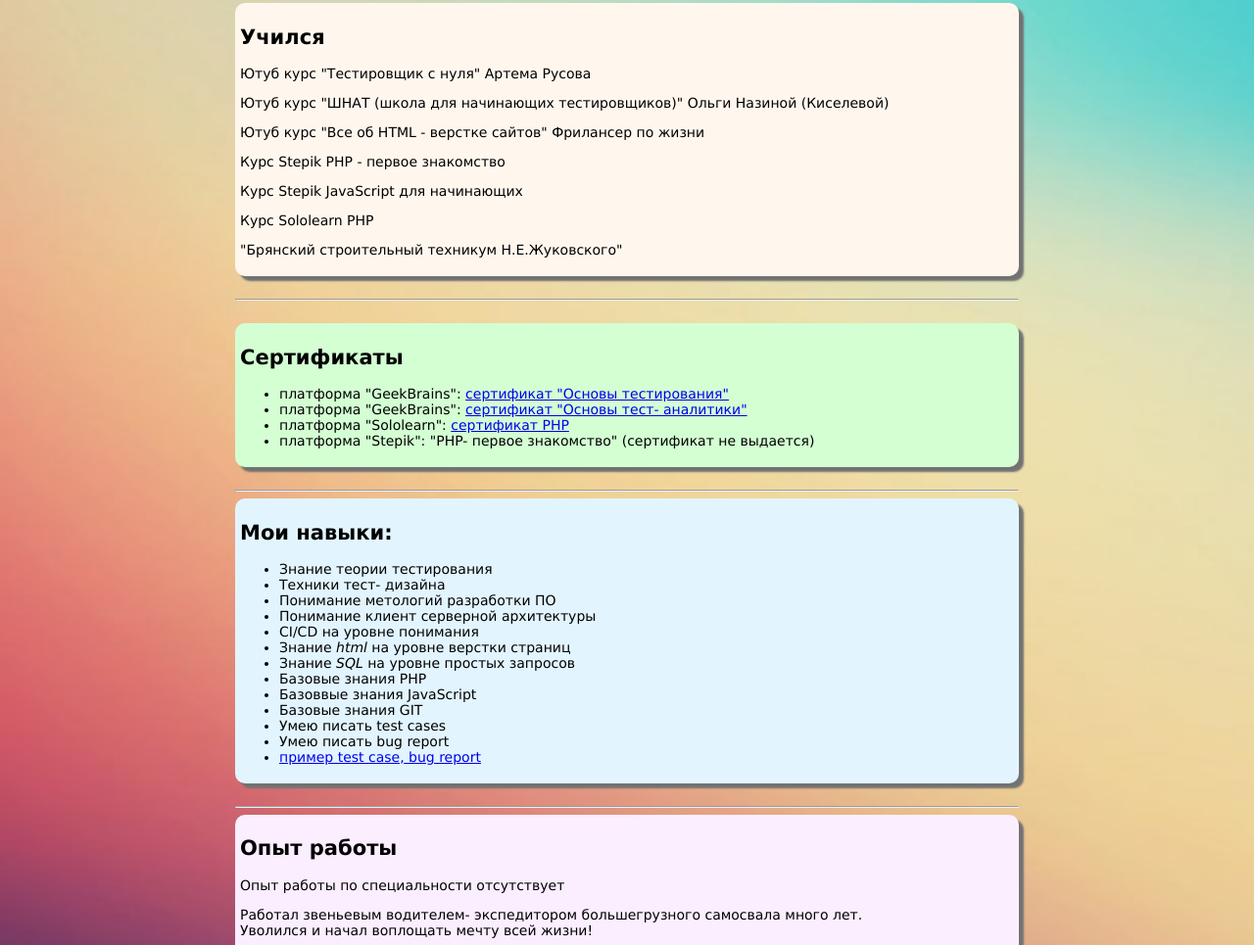
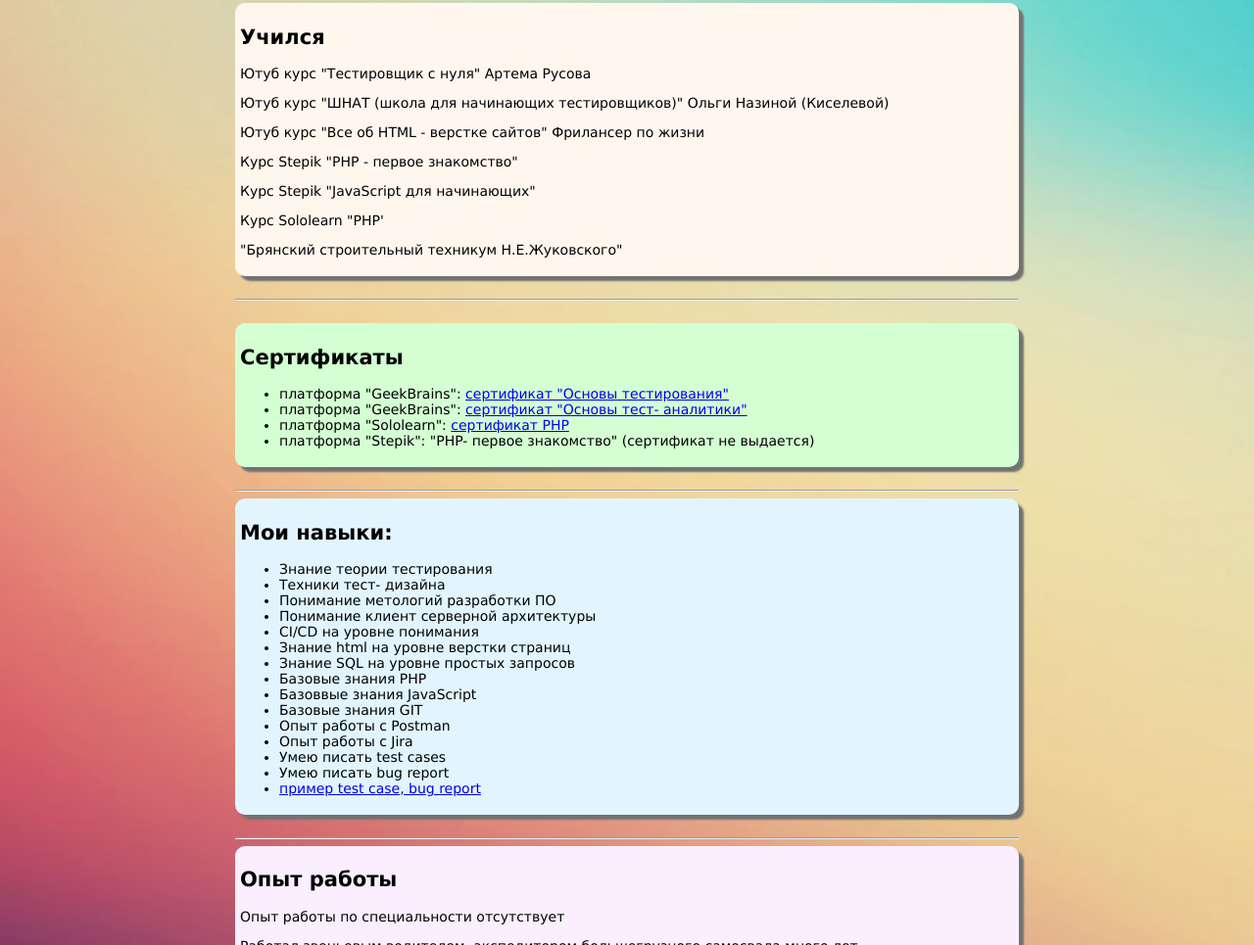
Before and after one commit to RudoiSergei/resume, a plain HTML site: page index.html in a window 1280 px wide. Shown: the part 402-1367 px from the top of the page at 98% size. Drawn offline with Linux system fonts and the light colour scheme.

Commit message:
Update index.html

```diff
--- a/index.html
+++ b/index.html
@@ -32,9 +32,9 @@
             <p>Ютуб курс "Тестировщик с нуля"  Артема Русова</p>
             <p>Ютуб курс "ШНАТ (школа для начинающих тестировщиков)"  Ольги Назиной (Киселевой)</p>
             <p>Ютуб курс "Все об HTML - верстке сайтов"  Фрилансер по жизни</p>
-            <p>Курс Stepik PHP - первое знакомство</p>
-            <p>Курс Stepik JavaScript для начинающих</p>
-            <p>Курс Sololearn PHP</p>
+            <p>Курс Stepik "PHP - первое знакомство"</p>
+            <p>Курс Stepik "JavaScript для начинающих"</p>
+            <p>Курс Sololearn "PHP'</p>
             <p>"Брянский строительный техникум Н.Е.Жуковского" </p>
         </div>
         <br>
@@ -62,26 +62,19 @@
                 <li>Понимание метологий разработки ПО</li>
                 <li>Понимание клиент серверной архитектуры</li>
                 <li>CI/CD на уровне понимания</li>
-                <li>Знание <em>html</em> на уровне верстки страниц</li>
-                <li>Знание <em>SQL</em> на уровне простых запросов</li>
+                <li>Знание html на уровне верстки страниц</li>
+                <li>Знание SQL на уровне простых запросов</li>
                 <li>Базовые знания PHP</li>
                 <li>Базоввые знания JavaScript</li>
                 <li>Базовые знания GIT</li>
+                <li>Опыт работы с Postman</li>
+                <li>Опыт работы с Jira</li>
                 <li>Умею писать test cases</li>
                 <li>Умею писать bug report</li>
                 <li><a href="https://drive.google.com/drive/folders/1QH5B6tmrXFhj3PAKcGxDzLbDXRGk8wlE?usp=sharing">пример test case, bug report</a></li>
             </ul>
         </div>
-        <!--<div class="learn">
-            <h2>Учился</h2>
-            <p>Ютуб курс "Тестировщик с нуля"  Артема Русова</p>
-            <p>Ютуб курс "ШНАТ (школа для начинающих тестировщиков)"  Ольги Назиной (Киселевой)</p>
-            <p>Ютуб курс "Все об HTML - верстке сайтов"  Фрилансер по жизни</p>
-            <p>Курс Stepik PHP - первое знакомство</p>
-            <p>Курс Stepik JavaScript для начинающих</p>
-            <p>Курс Sololearn PHP</p>
-            <p>"Брянский строительный техникум Н.Е.Жуковского" </p>
-        </div>-->
+
         <br>
 
         <hr>
```
